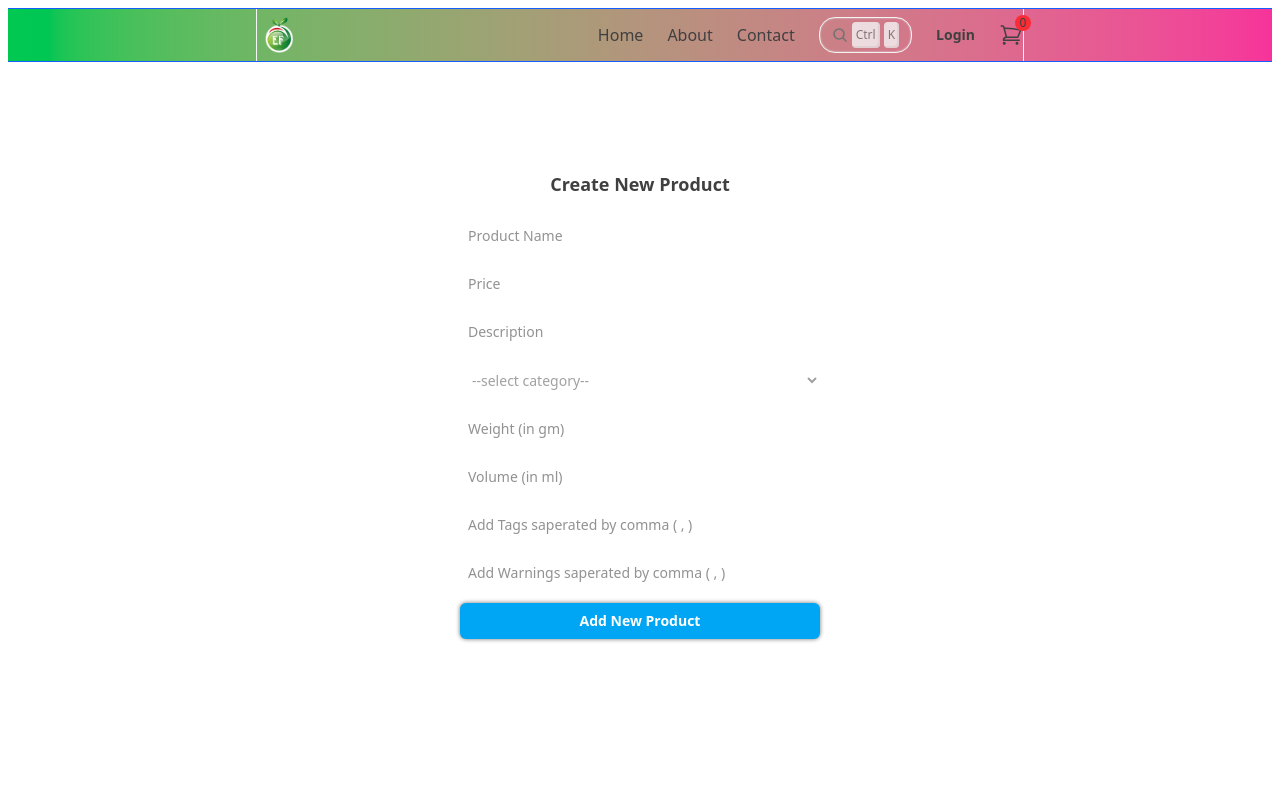
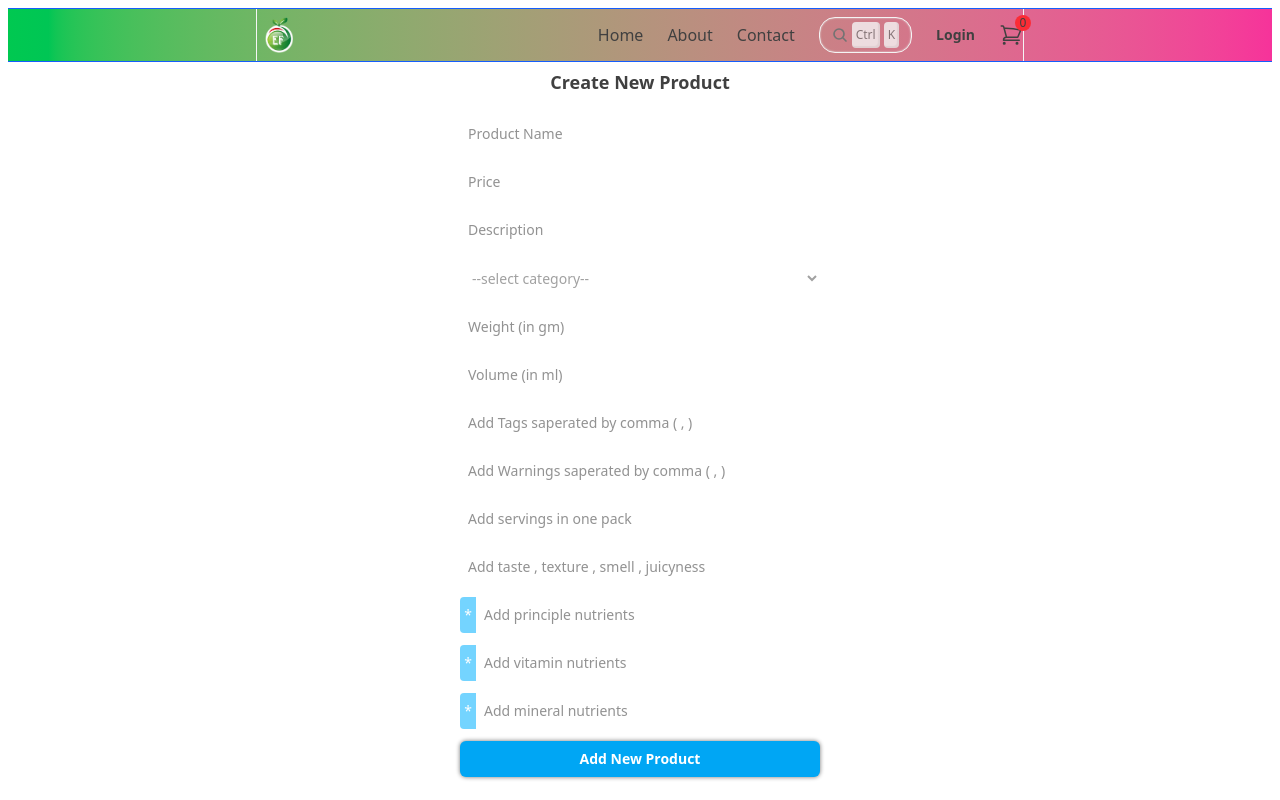
Before and after one commit to GouravKotnala777/emefresh-frontend, a React (Vite) app: page /create_product in a window 1280 px wide. Built offline with nearby package versions, Linux system fonts and the light colour scheme; no server answers.

Commit message:
feat(productApi.ts & CreateProduct.page.tsx & SingleProduct.tsx) : add some new fields to product model and types

```diff
--- a/src/apis/productApi.ts
+++ b/src/apis/productApi.ts
@@ -1,5 +1,10 @@
 import { apiHandler } from "./userApi";
 
+export interface NutritionalFactsTypes{
+    principle:string[];
+    vitamins:string[];
+    minerals:string[];
+};
 
 export interface ProductTypes {
     _id:string;
@@ -14,14 +19,9 @@ export interface ProductTypes {
     weight?: string;
     volume?: string;
     ingredients?: string[];
-    nutritionFacts?: {
-        servingSize: string;
-        servingsPerContainer: number;
-        protein: number;
-        carbs: number;
-        fat: number;
-        calories: number;
-    };
+    nutritionFacts?: NutritionalFactsTypes;
+    servings:string;
+    experience:string;
     rating: number;
     avgRating:number;
     numReviews: number;
@@ -30,8 +30,8 @@ export interface ProductTypes {
     soldCount:number;
     returnCount:number;
 };
-export type CreateProductBodyTypes = Pick<ProductTypes, "name"|"price"|"description"|"category"|"weight"|"volume">&{tag:string; warning?:string;};
-export type UpdateProductBodyTypes = Partial<Pick<ProductTypes, "name"|"price"|"description"|"category"|"weight"|"volume"|"stock">>&{tag?:string; warning?:string;};
+export type CreateProductBodyTypes = Pick<ProductTypes, "name"|"price"|"description"|"category"|"weight"|"volume"|"servings"|"experience">&{tag:string; warning?:string; principle:string; vitamins:string; minerals:string;};
+export type UpdateProductBodyTypes = Partial<Pick<ProductTypes, "name"|"price"|"description"|"category"|"weight"|"volume"|"stock"|"servings"|"experience">>&{tag?:string; warning?:string; principle:string; vitamins:string; minerals:string;};
 
 
 
--- a/src/pages/CreateProduct.page.tsx
+++ b/src/pages/CreateProduct.page.tsx
@@ -3,7 +3,7 @@ import { createProduct, type CreateProductBodyTypes } from "../apis/productApi";
 
 
 function CreateProduct() {
-    const [createProductFormData, setCreateProductFormData] = useState<CreateProductBodyTypes>({name:"", price:0, description:"", category:"null", weight:"", volume:"", tag:""});
+    const [createProductFormData, setCreateProductFormData] = useState<CreateProductBodyTypes>({name:"", price:0, description:"", category:"null", weight:"", volume:"", tag:"", servings:"", experience:"", principle:"", vitamins:"", minerals:""});
 
     function onChangeHandler(e:ChangeEvent<HTMLInputElement|HTMLSelectElement>) {
         //const fieldName = e.target.name as keyof CreateProductBodyTypes;
@@ -29,8 +29,8 @@ function CreateProduct() {
     };
 
     return(
-        <section className="h-screen flex justify-center items-center">
-            <div className="max-w-full w-sm bg-white mx-3 p-3 rounded-lg">
+        <section className="">
+            <div className="max-w-full w-sm bg-white mx-auto mt-12 p-3 rounded-lg">
                 <h1 className="text-neutral-700 font-bold text-lg text-center py-2">Create New Product</h1>
                 <form className="flex flex-col gap-3 mt-3 text-sm">
                     <input type="text" name="name" placeholder="Product Name" className="p-2 text-neutral-800" onChange={onChangeHandler} />
@@ -47,6 +47,38 @@ function CreateProduct() {
                     <input type="text" name="volume" placeholder="Volume (in ml)" className="p-2 text-neutral-800" onChange={onChangeHandler} />
                     <input type="text" name="tag" placeholder="Add Tags saperated by comma ( , )" className="p-2 text-neutral-800" onChange={onChangeHandler} />
                     <input type="text" name="warning" placeholder="Add Warnings saperated by comma ( , )" className="p-2 text-neutral-800" onChange={onChangeHandler} />
+                    <input type="text" name="servings" placeholder="Add servings in one pack" className="p-2 text-neutral-800" onChange={onChangeHandler} />
+                    <input type="text" name="experience" placeholder="Add taste , texture , smell , juicyness" className="p-2 text-neutral-800" onChange={onChangeHandler} />
+                    <div className="flex">
+                        <span className="w-4 text-center content-center bg-sky-300 rounded-l-sm relative group cursor-default">
+                            <span className="text-white group-hover:text-sky-500 transition-colors ease-in-out duration-300">*</span>
+                            <span className="text-sky-700 text-xs absolute bottom-full font-mono p-2 bg-sky-100 rounded-sm w-65 scale-0 opacity-0 blur-sm group-hover:blur-none group-hover:scale-100 group-hover:opacity-100 transition-all ease-in-out duration-300 delay-300">
+                                saperate two units by (,) and amount per product and daily value by (#)
+                                eg. calories#104kcal#5%,total fat#0.34g#0%,...
+                            </span>
+                        </span>
+                        <input type="text" name="principle" placeholder="Add principle nutrients" className="p-2 text-neutral-800 flex-1" onChange={onChangeHandler} />
+                    </div>
+                    <div className="flex">
+                        <span className="w-4 text-center content-center bg-sky-300 rounded-l-sm relative group cursor-default">
+                            <span className="text-white group-hover:text-sky-500 transition-colors ease-in-out duration-300">*</span>
+                            <span className="text-sky-700 text-xs absolute bottom-full font-mono p-2 bg-sky-100 rounded-sm w-65 scale-0 opacity-0 blur-sm group-hover:blur-none group-hover:scale-100 group-hover:opacity-100 transition-all ease-in-out duration-300 delay-300">
+                                saperate two units by (,) and amount per product and daily value by (#)
+                                eg. [vitamin A#108IU#2%,vitamin C#9.2mg#10%,...]
+                            </span>
+                        </span>
+                        <input type="text" name="vitamins" placeholder="Add vitamin nutrients" className="p-2 text-neutral-800 flex-1" onChange={onChangeHandler} />
+                    </div>
+                    <div className="flex">
+                        <span className="w-4 text-center content-center bg-sky-300 rounded-l-sm relative group cursor-default">
+                            <span className="text-white group-hover:text-sky-500 transition-colors ease-in-out duration-300">*</span>
+                            <span className="text-sky-700 text-xs absolute bottom-full font-mono p-2 bg-sky-100 rounded-sm w-65 scale-0 opacity-0 blur-sm group-hover:blur-none group-hover:scale-100 group-hover:opacity-100 transition-all ease-in-out duration-300 delay-300">
+                                saperate two units by (,) and amount per product and daily value by (#)
+                                eg. [potassium#214mg#5%, manganese#0.07mg#3%,...]
+                            </span>
+                        </span>
+                        <input type="text" name="minerals" placeholder="Add mineral nutrients" className="p-2 text-neutral-800 flex-1" onChange={onChangeHandler} />
+                    </div>
                     <button className="bg-sky-500 py-2 font-semibold text-white rounded-md [box-shadow:0px_0px_4px_0.2px_gray] hover:opacity-80 transition-all ease-in-out duration-300" onClick={createProductHandler}>Add New Product</button>
                 </form>
             </div>
```
Also changed, not shown: src/pages/SingleProduct.tsx (+32 -15 lines).
